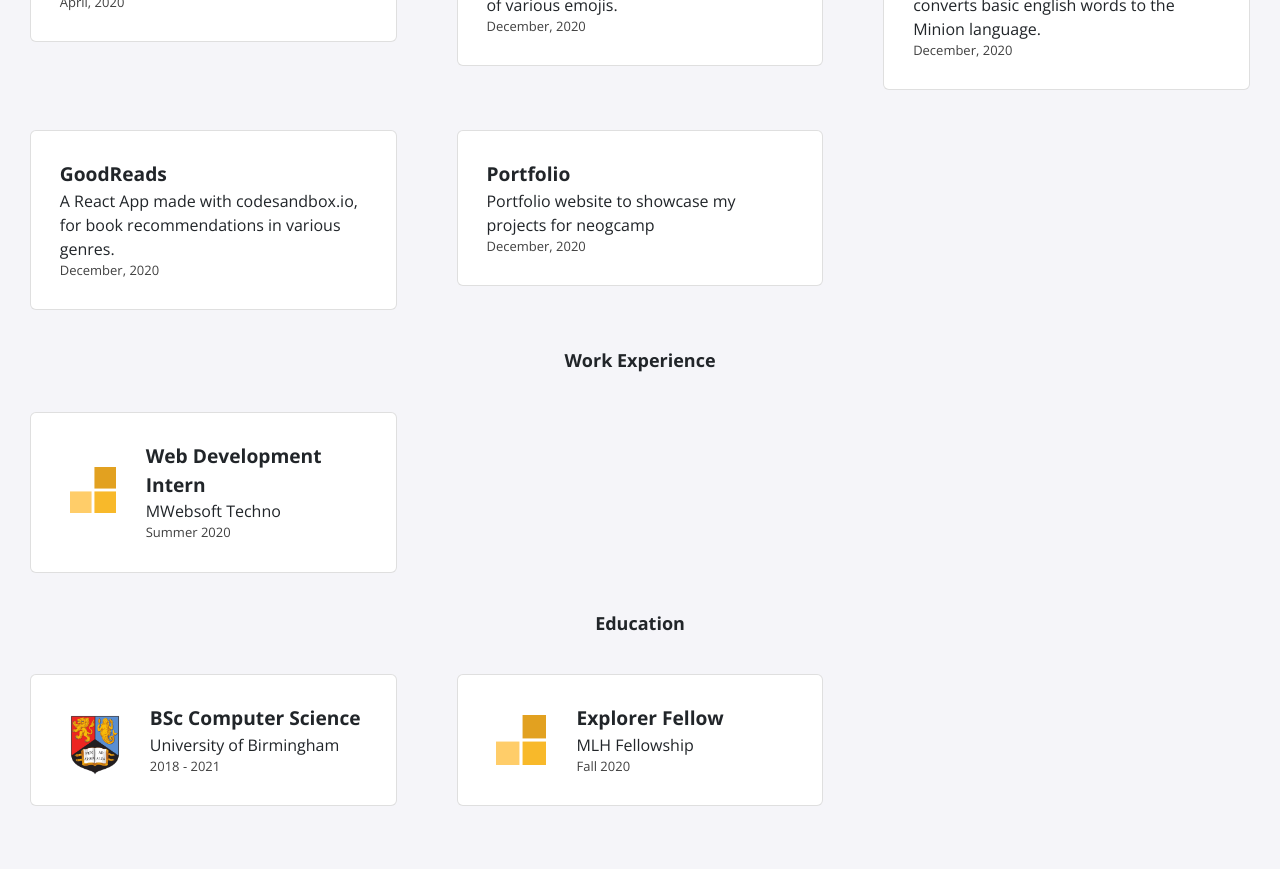
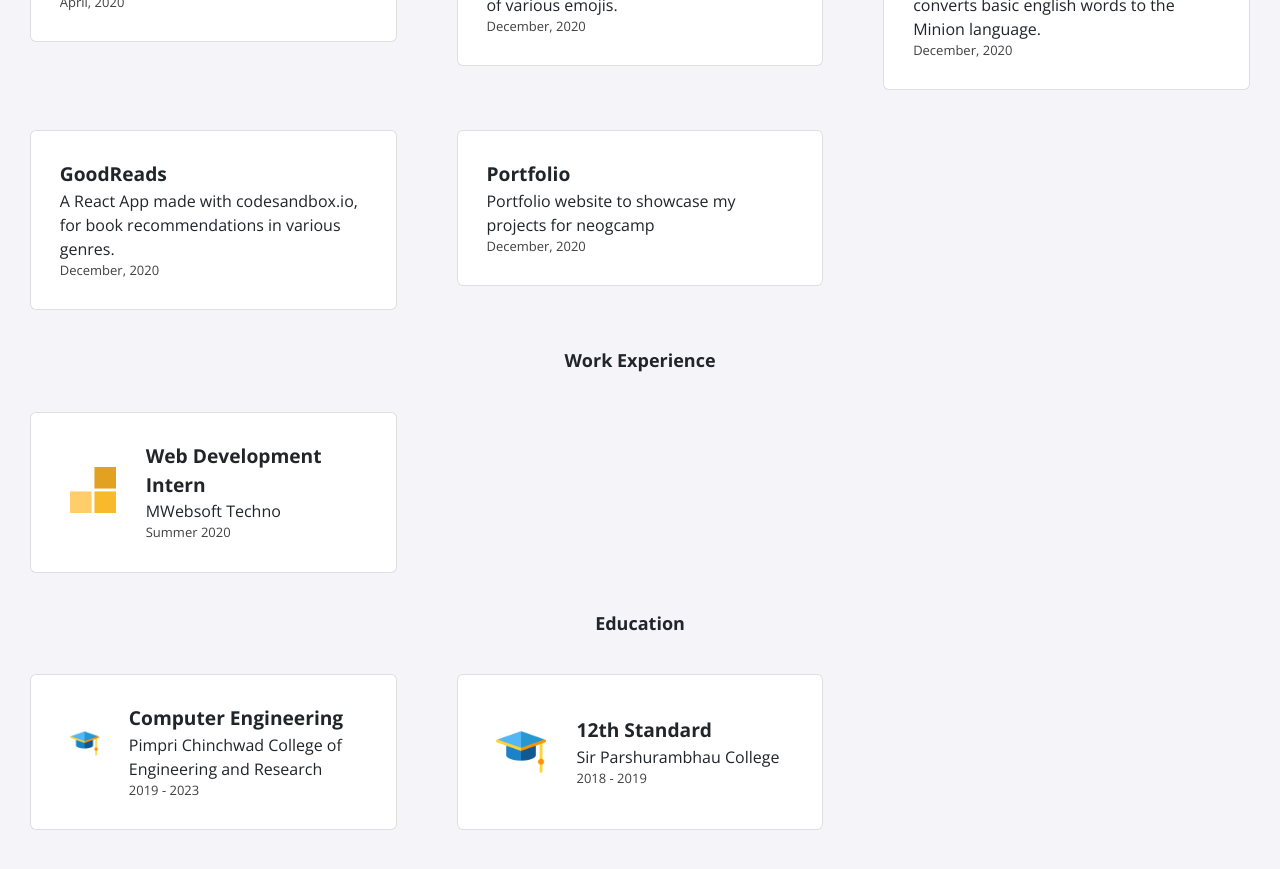
Before and after one commit to sreenidhi3/mlh-sreenidhi3.github.io, a Jekyll site: the page built from index.html, in a window 1280 px wide and 900 px high, scrolled down 615 px. Shown: the top 869 px of the window. Built offline with Jekyll 4.4.1, drawn with Linux system fonts in a browser that asks for light colours; nearby versions of some CDN libraries.

Commit message:
Update education.yml

```diff
--- a/_data/education.yml
+++ b/_data/education.yml
@@ -1,9 +1,9 @@
-- course: BSc Computer Science
-  institute: University of Birmingham
-  dates: 2018 - 2021
-  logo: uob.png
+- course: Computer Engineering
+  institute: Pimpri Chinchwad College of Engineering and Research
+  dates: 2019 - 2023
+  logo: mortarboard.png
 
-- course: Explorer Fellow
-  institute: MLH Fellowship
-  dates: Fall 2020
-  logo: fellowship.svg
+- course: 12th Standard
+  institute: Sir Parshurambhau College
+  dates: 2018 - 2019
+  logo: mortarboard.png
```
